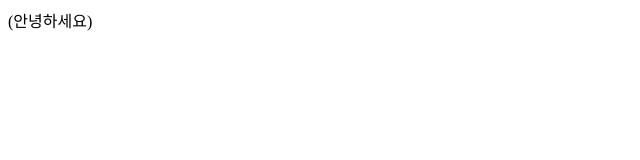
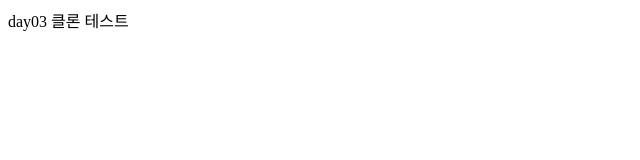
Before and after one commit to haarooo/front, a plain HTML site: page test.html in a window 1280 px wide. Shown: the full height of the page, 0-640 px from the left. Drawn offline with Linux system fonts and the light colour scheme.

Commit message:
1226  강의장 변경으로 테스트

```diff
--- a/test.html
+++ b/test.html
@@ -6,6 +6,6 @@
     <title>Document</title>
 </head>
 <body>
- (안녕하세요)
+ day03 클론 테스트
 </body>
 </html>
```
